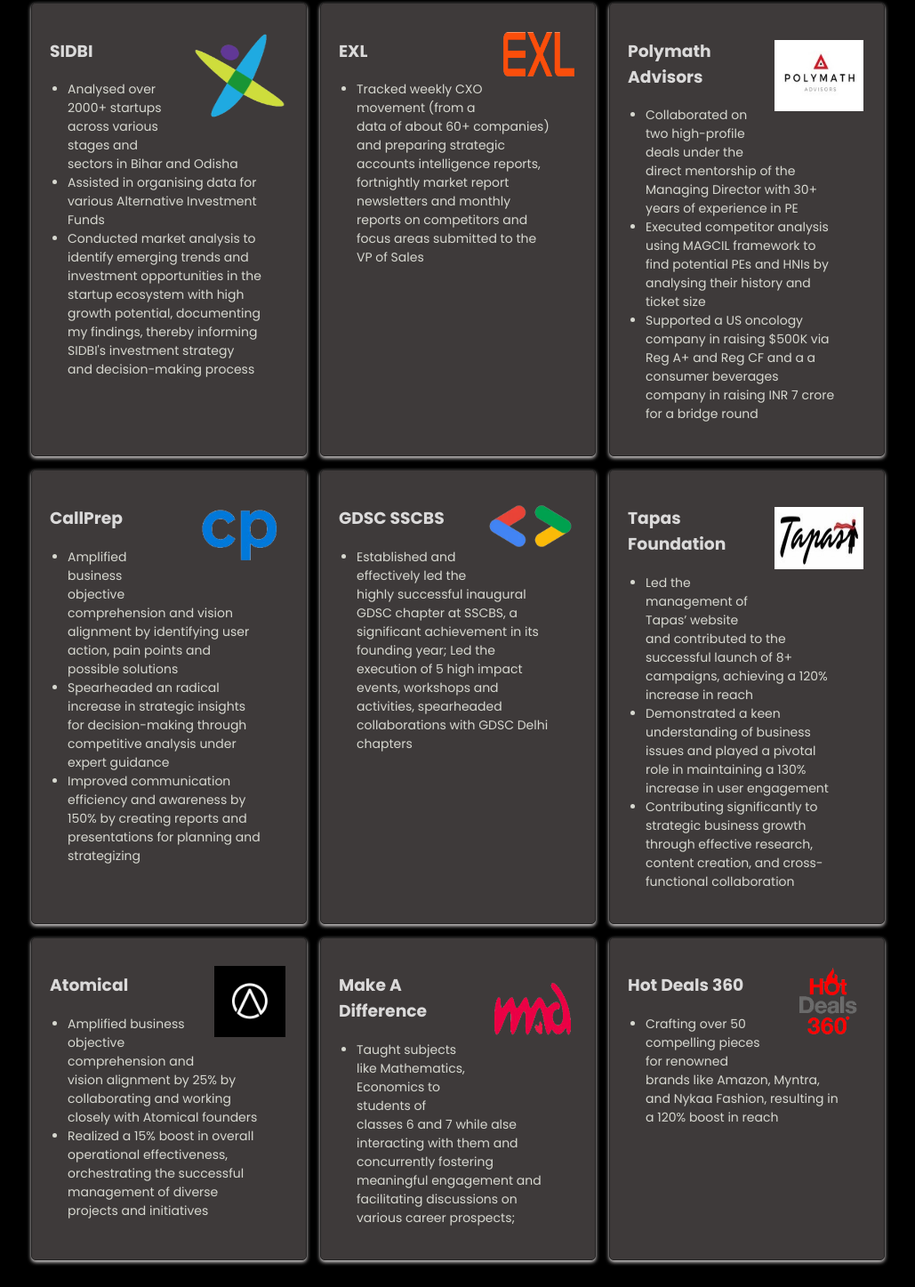
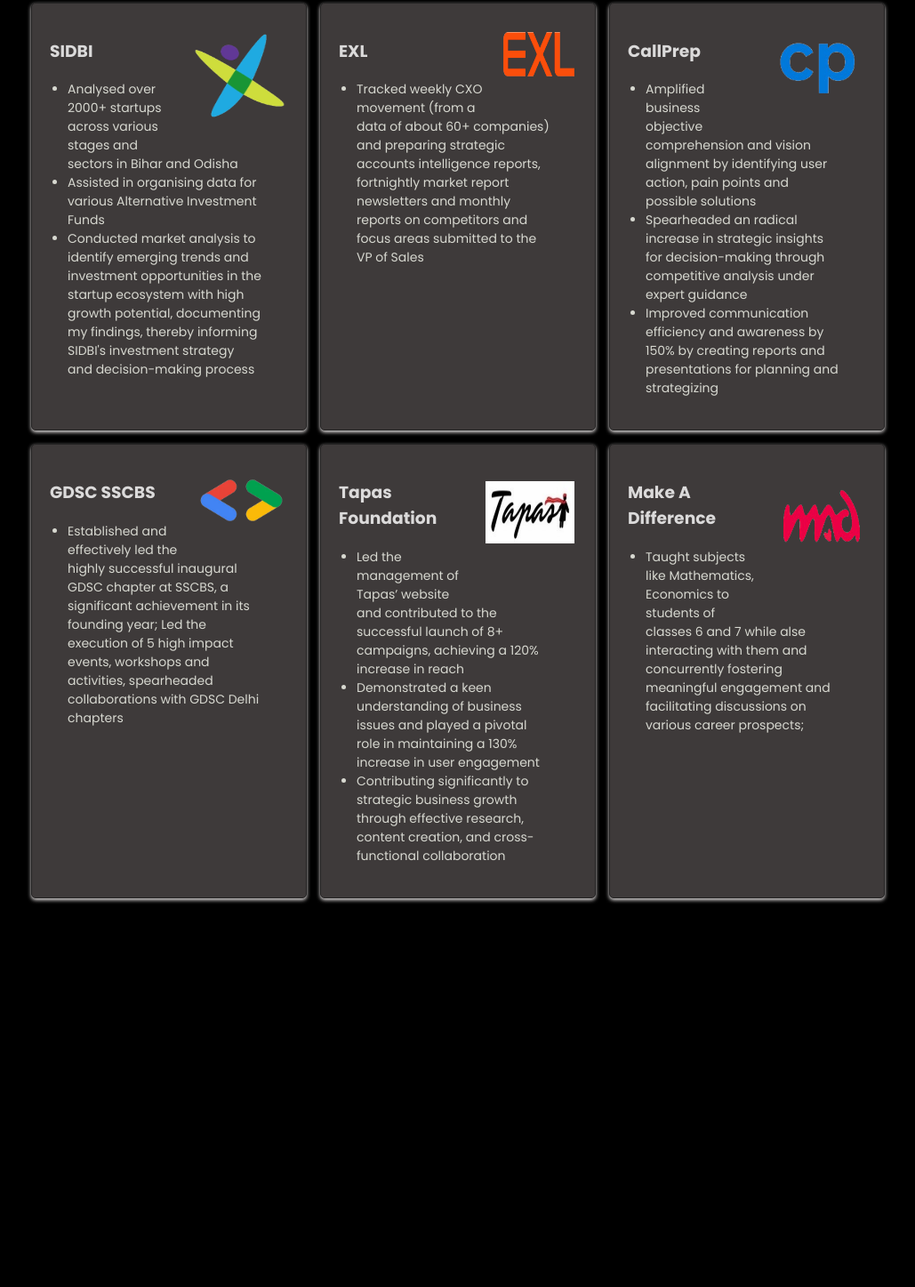
Before and after one commit to snehaarora2619/MySite, a plain HTML site: page myiship.html in a window 1280 px wide. Shown: the part 176-1623 px from the top of the page at 89% size, without its empty margins (116-1145 px from the left). After the commit the page ends 1216 px from the top, so only its background shows below. Drawn offline with Linux system fonts and the light colour scheme; a web font is replaced by a local one.

Commit message:
Update myiship.html

```diff
--- a/myiship.html
+++ b/myiship.html
@@ -44,7 +44,7 @@
                 </li>
             </ul></p>
         </div>
-        <div class="box" id="gthr">
+        <!--<div class="box" id="gthr">
             <h3>Polymath <br>Advisors
             <img id="imthree" src="pics/polymath.jpeg" alt="icon" class="icon" height="80px" width="100px"> </h3>
             <p><ul >
@@ -54,7 +54,7 @@
                 </li>
                 <li>Supported a US oncology company in raising $500K via Reg A+ and Reg CF and a a consumer beverages company in raising INR 7 crore for a bridge round</li>
             </ul></p>
-        </div>
+        </div>-->
         <div class="box" id="gfou">
             <h3>CallPrep
                 <img src="pics/callprep_logo-Photoroom.png" alt="icon" class="icon" height="80px" width="100px"> </h3>
@@ -87,7 +87,7 @@
                     </li>
                 </ul></p>
         </div>
-        <div class="box" id="gsix">
+        <!--<div class="box" id="gsix">
             <h3>Atomical
                 <img src="pics/atomical.jpeg" alt="icon" class="icon" height="80px" width="80px"> </h3>
                 <p><ul >
@@ -96,7 +96,7 @@
                     <li>Realized a 15% boost in overall operational effectiveness, orchestrating the successful management of diverse projects and initiatives
                     </li>
                 </ul></p>
-        </div>
+        </div>-->
         <div class="box" id="geig">
             <h3>Make A <br>Difference
                 <img id="imone" src="pics/mad.png" alt="icon" class="icon" height="90px" width="100px"> </h3>
@@ -104,14 +104,14 @@
                     <li>Taught subjects like Mathematics, Economics to students of classes 6 and 7 while alse interacting with them and concurrently fostering meaningful engagement and facilitating discussions on various career prospects; </li>
                 </ul></p>
         </div>
-        <div class="box" id="gnin">
+        <!--<div class="box" id="gnin">
             <h3>Hot Deals 360
                 <img src="pics/hot.png" alt="icon" class="icon" height="80px" width="80px"> </h3>
                 <p><ul >
                     <li>Crafting over 50 compelling pieces for renowned brands like Amazon, Myntra, and Nykaa Fashion, resulting in a 120% boost in reach
                     </li>
                 </ul></p>
-        </div>
+        </div>-->
     </div>
 
 </body>
```
